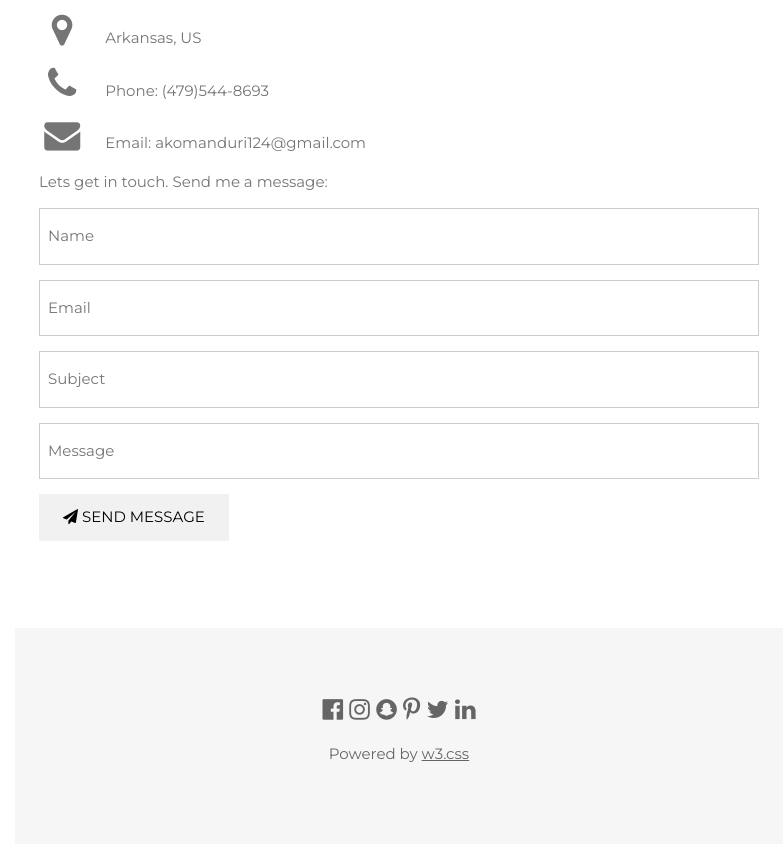
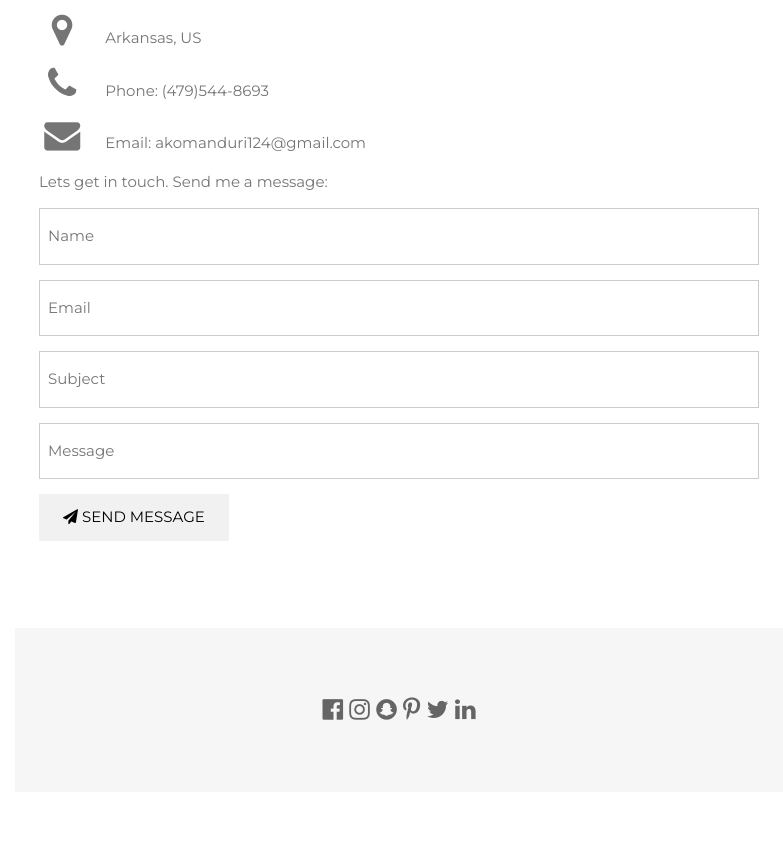
Before and after one commit to reeeeeee-dev/akomand.github.io, a plain HTML site: page index.html in a window 1280 px wide. Shown: the part 1354-2198 px from the top of the page, without its empty margins (497-1280 px from the left). After the commit the page ends 2146 px from the top, so only its background shows below. Drawn offline with nearby package versions, Linux system fonts and the light colour scheme; some packages are replaced by stand-ins of ours.

Commit message:
changefinal

```diff
--- a/index.html
+++ b/index.html
@@ -358,7 +358,7 @@ body, h1,h2,h3,h4,h5,h6 {font-family: "Montserrat", sans-serif}
     <i class="fa fa-pinterest-p hover-opacity"></i>
     <i class="fa fa-twitter hover-opacity"></i>
     <i class="fa fa-linkedin hover-opacity"></i>
-    <p class="medium">Powered by <a href="https://www.w3schools.com/w3css/default.asp" target="_blank" class="hover-text-green">w3.css</a></p>
+
   <!-- End footer -->
   </footer>
 
```
